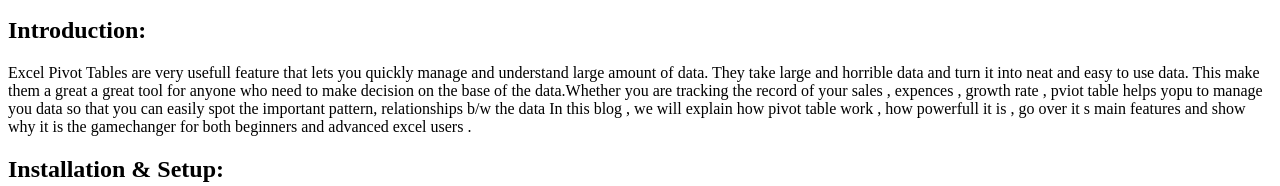
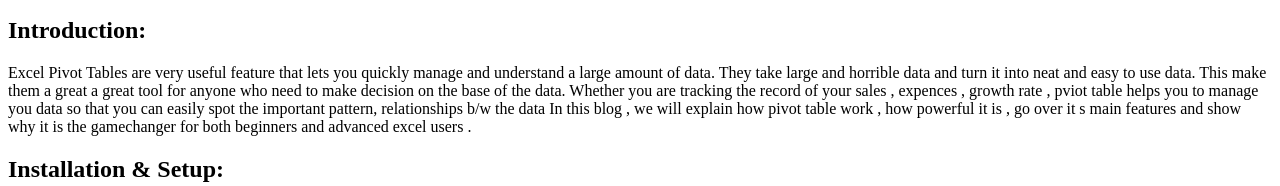
Before and after one commit to VvkSharma1/ASSIGNMENT-4-, a plain HTML site: page index.html in a window 1280 px wide. Shown: the part 208-394 px from the top of the page. Drawn offline with Linux system fonts and the light colour scheme.

Commit message:
Update index.html

```diff
--- a/index.html
+++ b/index.html
@@ -9,7 +9,7 @@
 </section>
 <section id="introduction" class="cell markdown">
 <h2>Introduction:</h2>
-<p>Excel Pivot Tables are very usefull feature that lets you quickly manage and understand large amount of data. They take large and horrible data and turn it into neat and easy to use data. This make them a great a great tool for anyone who need to make decision on the base of the data.Whether you are tracking the record of your sales , expences , growth rate , pviot table helps yopu to manage you data so that you can easily spot the important pattern, relationships b/w the data In this blog , we will explain how pivot table work , how powerfull it is , go over it s main features and show why it is the gamechanger for both beginners and advanced excel users .</p>
+<p>Excel Pivot Tables are very useful feature that lets you quickly manage and understand a large amount of data. They take large and horrible data and turn it into neat and easy to use data. This make them a great a great tool for anyone who need to make decision on the base of the data. Whether you are tracking the record of your sales , expences , growth rate , pviot table helps you to manage you data so that you can easily spot the important pattern, relationships b/w the data In this blog , we will explain how pivot table work , how powerful it is , go over it s main features and show why it is the gamechanger for both beginners and advanced excel users .</p>
 </section>
 <section id="installation--setup" class="cell markdown">
 <h2>Installation &amp; Setup:</h2>
```
